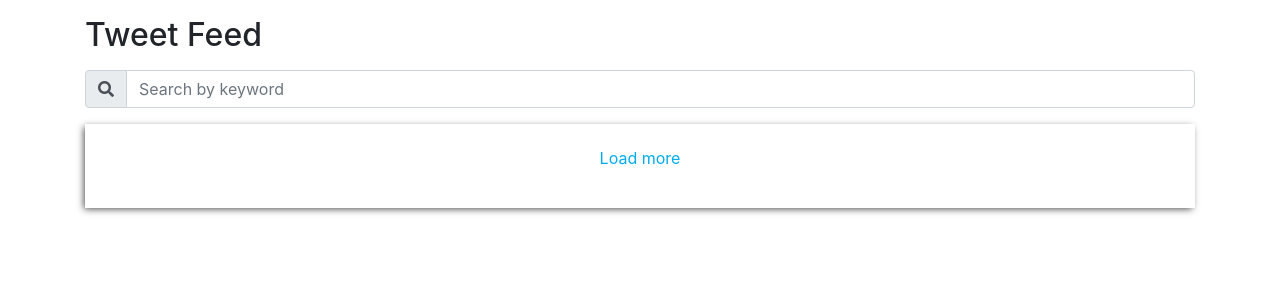
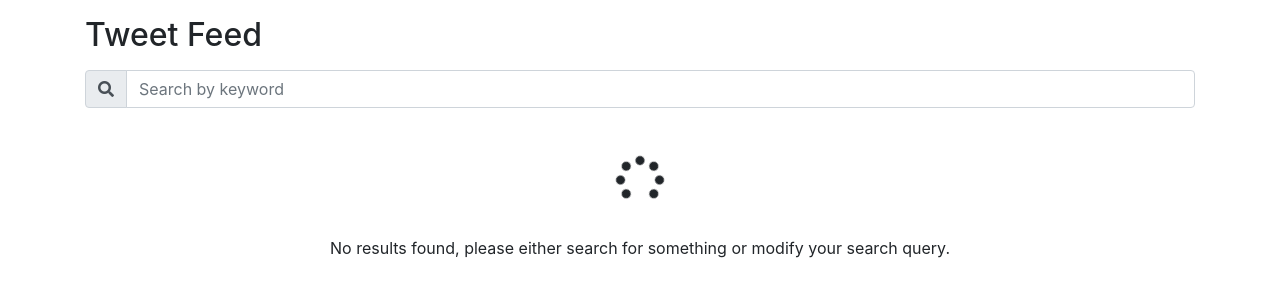
Before and after one commit to CatalanoWebDevelopment/twitter_project, a React (Create React App) app: page / in a window 1280 px wide. Shown: the top 300 px of the page. Built offline with nearby package versions, Linux system fonts and the light colour scheme.

Commit message:
Work on loading the tweets.

```diff
--- a/src/App.scss
+++ b/src/App.scss
@@ -15,6 +15,11 @@ $light_white: #FBFBFB;
     display: flex;
     justify-content: center;
     flex-direction: column;
+}
+
+.no_results_spinner {
+    font-size: 3rem;
+    margin: 2rem 0;
 }
 
 .load_more_tweets_button {
--- a/src/components/Spinner.js
+++ b/src/components/Spinner.js
@@ -1,9 +1,11 @@
 import React from 'react'
+import { Container } from 'reactstrap'
 
 export default function Spinner() {
     return (
-        <div>
-
-        </div>
+        <Container className="text-center">
+            <i className="fas fa-spinner fa-pulse no_results_spinner"></i>
+            <p>No results found, please either search for something or modify your search query.</p>
+        </Container>
     )
-}
+};
--- a/src/components/TweetCard.js
+++ b/src/components/TweetCard.js
@@ -1,8 +1,8 @@
 import React from 'react'
 import PropTypes from 'prop-types'
-import { Row, Col, Container } from 'reactstrap';
+import { Row, Col } from 'reactstrap';
 
-function TweetCard(props) {
+const TweetCard = (props) => {
     const user = props.authors[props.tweet.author_id];
     const tweet = props.tweet;
 
--- a/src/components/TweetContainer.js
+++ b/src/components/TweetContainer.js
@@ -10,6 +10,7 @@ const TweetContainer = () => {
 
     return (
         <Col xs={{ size: 12, order: 3 }} m={{ size: 8, order: 2 }} className="mt-3">
+            { state.displayedTweets.length < 1 ? <Spinner /> : (
                 <Container className="u-box-shadow p-0 tweets--container">
                     { state.displayedTweets.length < 1 ? <Spinner /> : state.displayedTweets.map((tweet, index) => (
                         <TweetCard key={index} tweet={tweet} authors={state.authors} />
@@ -17,6 +18,7 @@ const TweetContainer = () => {
 
                     <Button className="load_more_tweets_button mt-3" onClick={() => dispatch(LOAD_MORE_TWEETS)}>Load more</Button>
                 </Container>
+            )}
         </Col>
     );
 };
```
Lines whose indentation alone changed are shown as unchanged.
